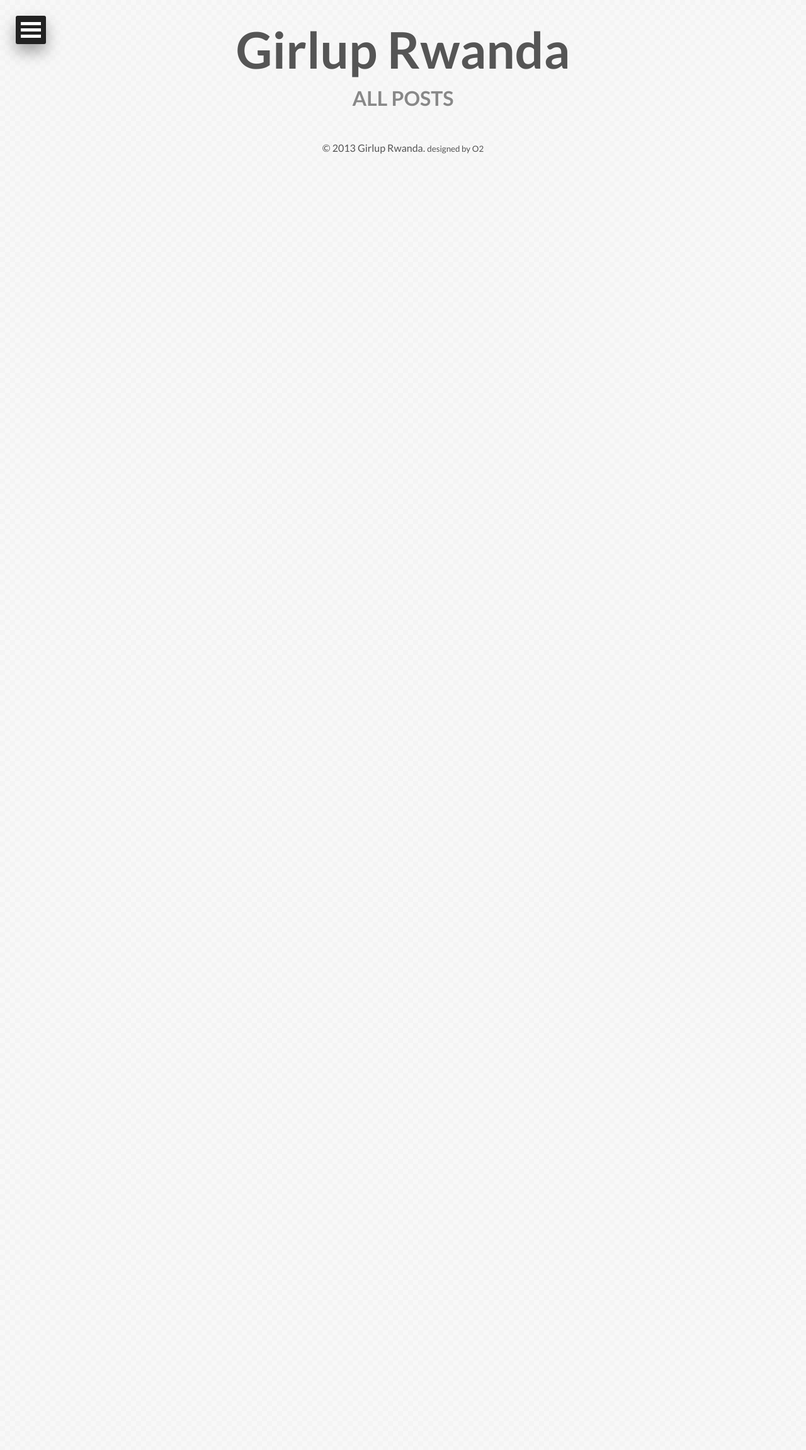
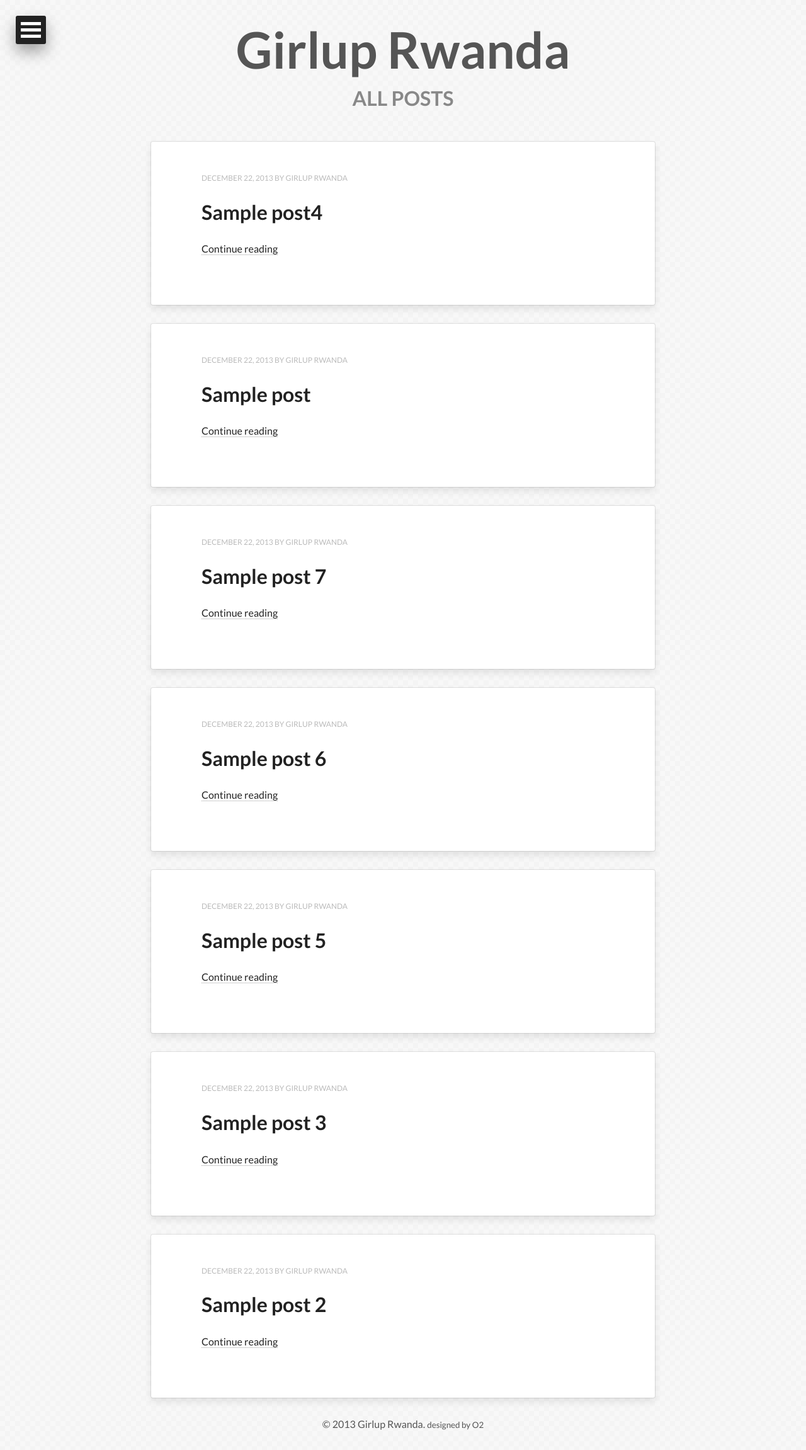
Before and after one commit to guprwanda/guprwanda.github.com, a Jekyll site: the page built from archive.html, in a window 1280 px wide. Shown: the whole page at 63% size. Built offline with Jekyll 4.4.1, drawn with Linux system fonts in a browser that asks for light colours; nearby versions of some CDN libraries; before the commit the page ends 900 px from its top, so only the background shows below that.

Commit message:
Adding new posts

```diff
--- a/_config.yml
+++ b/_config.yml
@@ -2,7 +2,7 @@
 title : Girlup Rwanda
 description: A blog for Girlup Rwanda
 disqus_shortname: girluprwanda.github.com
-url: http://localhost:4000
+url: http://guprwanda.github.io
 owner :
   name : Girlup Rwanda
   email : rwandaforgirls@gmail.com
--- /dev/null
+++ b/_posts/2013-12-22-sample-post-2.md
@@ -0,0 +1,8 @@
+---
+layout: post
+title: "Sample post 2"
+description: ""
+category: ""
+tags: []
+---
+{% include JB/setup %}
--- /dev/null
+++ b/_posts/2013-12-22-sample-post-3.md
@@ -0,0 +1,8 @@
+---
+layout: post
+title: "Sample post 3"
+description: ""
+category: ""
+tags: []
+---
+{% include JB/setup %}
--- /dev/null
+++ b/_posts/2013-12-22-sample-post-5.md
@@ -0,0 +1,8 @@
+---
+layout: post
+title: "Sample post 5"
+description: ""
+category: ""
+tags: []
+---
+{% include JB/setup %}
--- /dev/null
+++ b/_posts/2013-12-22-sample-post-6.md
@@ -0,0 +1,8 @@
+---
+layout: post
+title: "Sample post 6"
+description: ""
+category: ""
+tags: []
+---
+{% include JB/setup %}
--- /dev/null
+++ b/_posts/2013-12-22-sample-post-7.md
@@ -0,0 +1,8 @@
+---
+layout: post
+title: "Sample post 7"
+description: ""
+category: ""
+tags: []
+---
+{% include JB/setup %}
--- /dev/null
+++ b/_posts/2013-12-22-sample-post.md
@@ -0,0 +1,8 @@
+---
+layout: post
+title: "Sample post"
+description: ""
+category: ""
+tags: []
+---
+{% include JB/setup %}
--- /dev/null
+++ b/_posts/2013-12-22-sample-post4.md
@@ -0,0 +1,8 @@
+---
+layout: post
+title: "Sample post4"
+description: ""
+category: ""
+tags: []
+---
+{% include JB/setup %}
```
Also changed, not shown: 2 other files.
